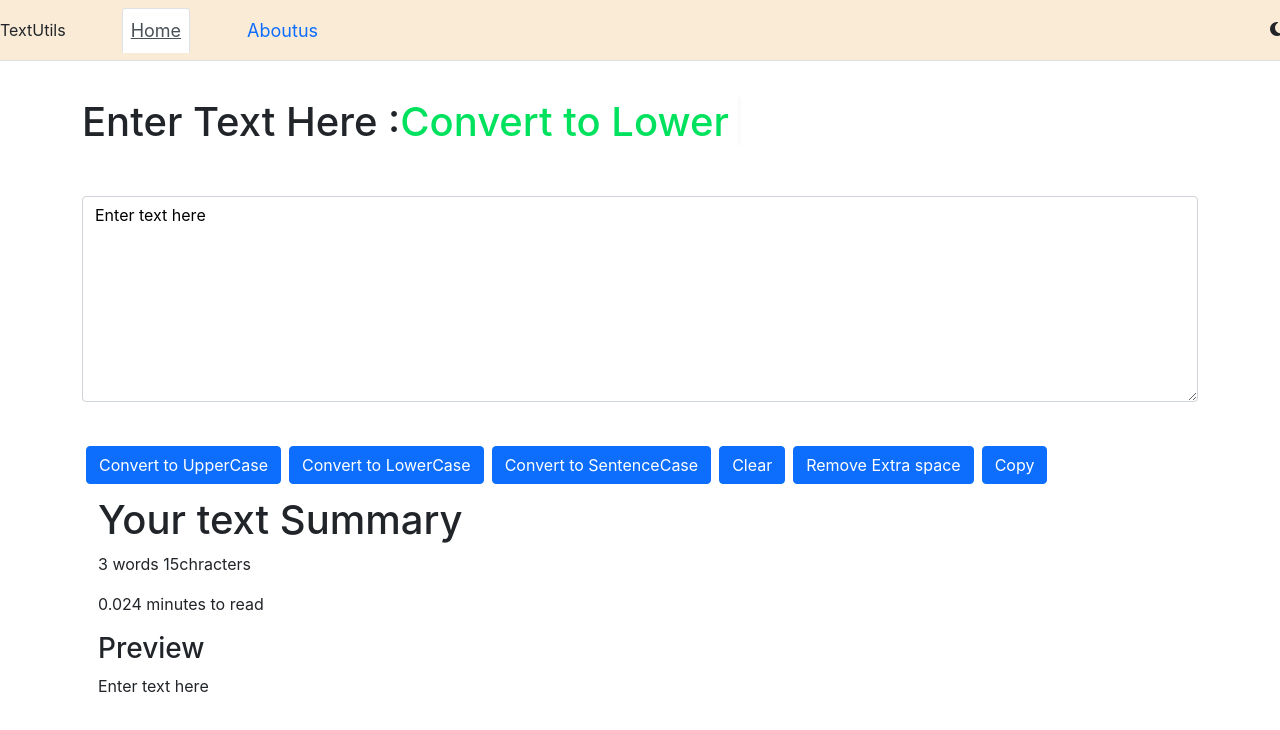
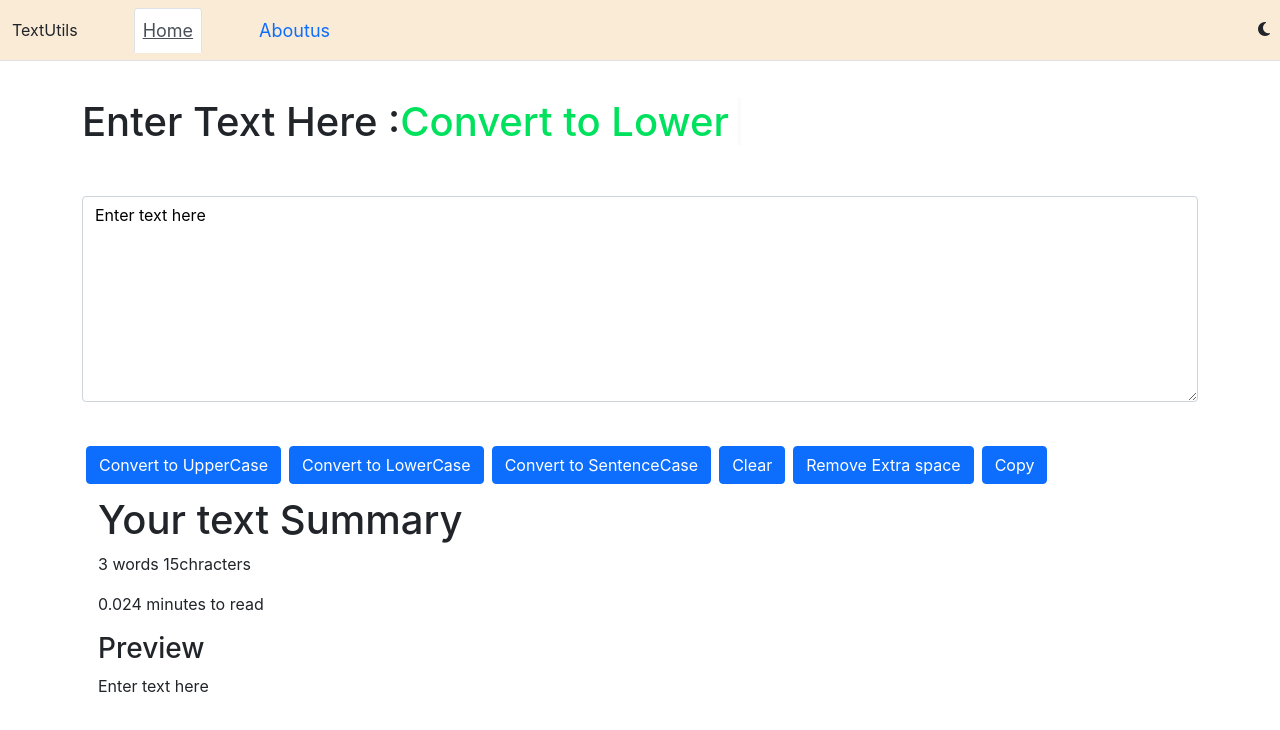
Before and after one commit to Khursheed-Abbas-Mirza/Reacttextutils, a React (Create React App) app: page / in a window 1280 px wide. Shown: the top 730 px of the page. Built offline with nearby package versions, Linux system fonts and the light colour scheme.

Commit message:
navbar container fluid added

```diff
--- a/src/components/Navbar.js
+++ b/src/components/Navbar.js
@@ -7,7 +7,7 @@ export default function Navbar(props) {
   return (
     <>
       <nav className='navbar navbar-expand-lg bg-body-tertiary nav-tabs fixed-top' id="navbarToggleExternalContent" style={{backgroundColor:props.mode==="light"?"antiquewhite":"black"}} >
-        {/* <div className="container-fluid"> */}
+        <div className="container-fluid">
           <span>TextUtils</span>
           <button className="navbar-toggler" type="button" data-bs-toggle="collapse" data-bs-target="#navbarSupportedContent" aria-controls="navbarSupportedContent" aria-expanded="true" aria-label="Toggle navigation">
             <span><i className="fa-solid fa-bars-progress" style={{color: "#1801fd"}}></i></span>
@@ -23,7 +23,7 @@ export default function Navbar(props) {
           <div className="form-check form-switch">
             <i className={`fa-solid fa-${props.myim}`} onClick={props.togglemode} style={{height:"10px",width:"10px"}}></i>
           </div>
-        {/* </div> */}
+        </div>
       </nav>
 
     </>
```
